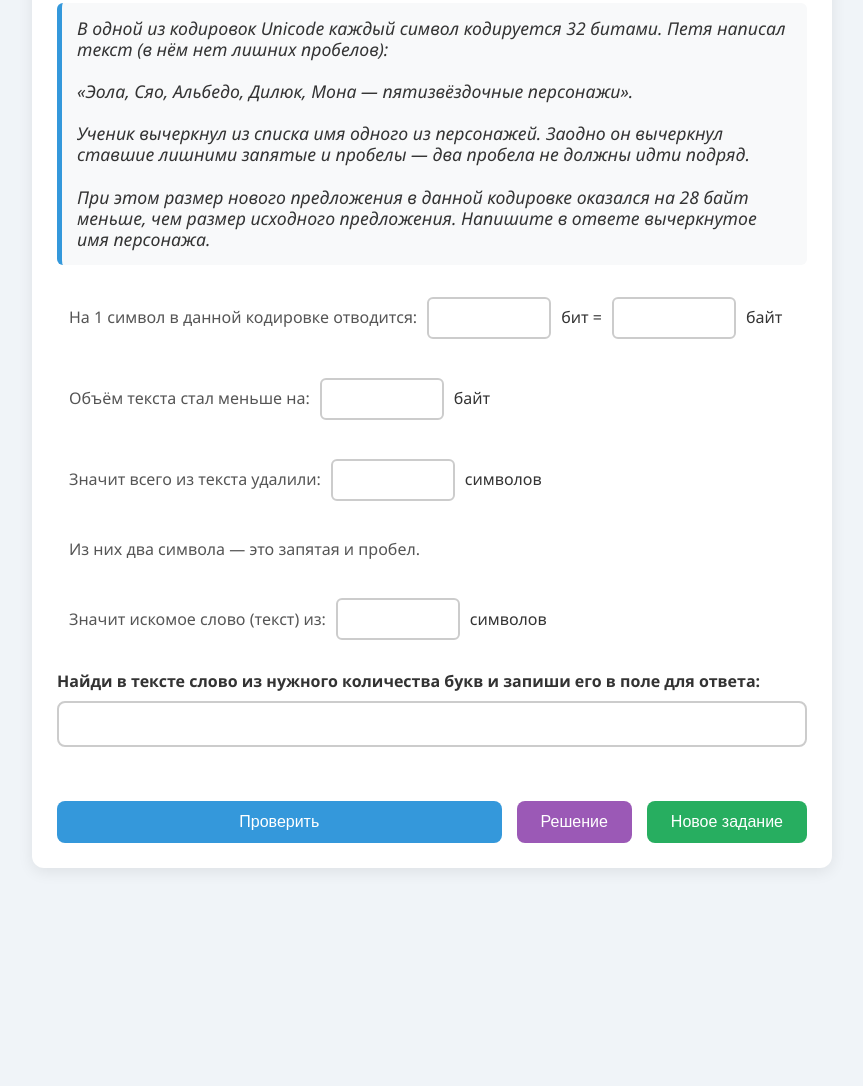
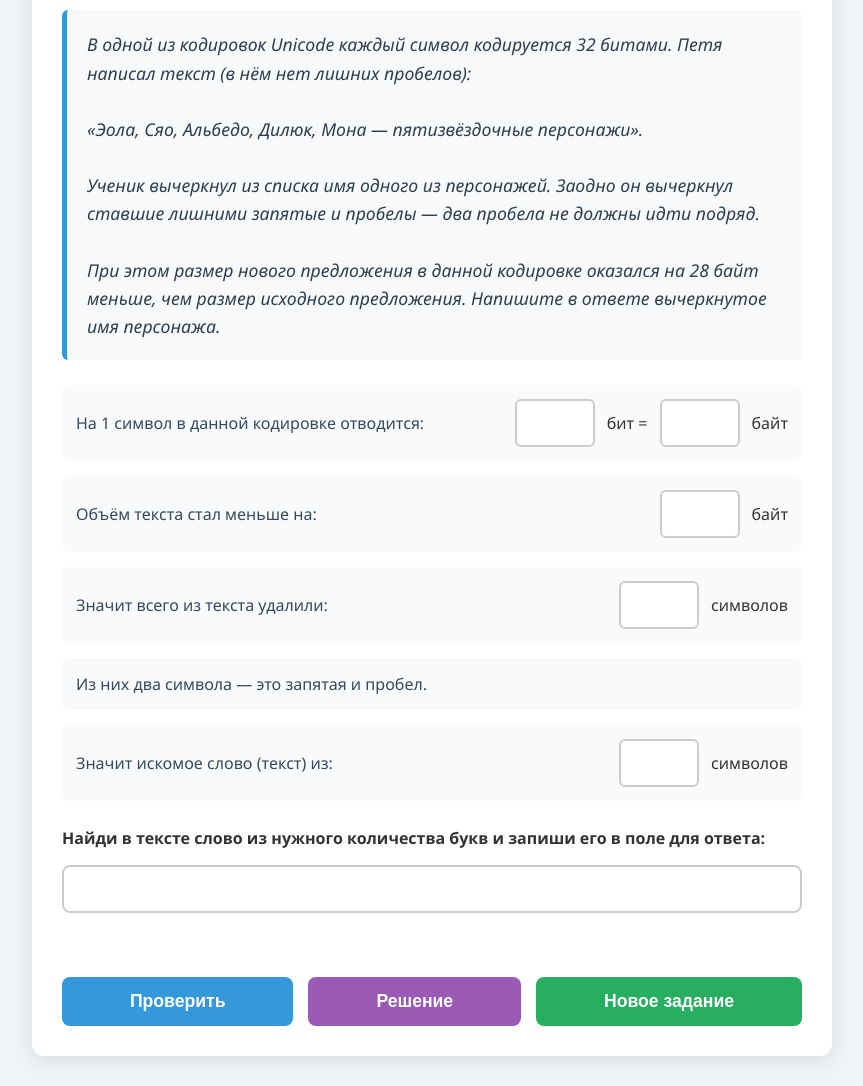
Before and after one commit to bistrovagv/gv1, a plain HTML site: page index.html in a window 1280 px wide. Shown: the part 132-1218 px from the top of the page, without its empty margins (208-1071 px from the left). Before the commit the page ends 1040 px from the top, so only its background shows below. Drawn offline with Linux system fonts and the light colour scheme.

Commit message:
Update index.html

```diff
--- a/index.html
+++ b/index.html
@@ -5,148 +5,243 @@
     <meta name="viewport" content="width=device-width, initial-scale=1.0">
     <title>ОГЭ Информатика. Задание №1</title>
     <style>
+        * {
+            box-sizing: border-box;
+        }
+
         body {
             font-family: 'Segoe UI', Tahoma, Geneva, Verdana, sans-serif;
-            line-height: 1.2;
-            max-width: 800px;
-            margin: 20px auto;
-            padding: 20px;
+            line-height: 1.5;
+            margin: 0;
+            padding: 30px;
             background-color: #f0f4f8;
             color: #333;
+            display: flex;
+            align-items: flex-start;
+            justify-content: center;
+            min-height: 100vh;
+            overflow-x: hidden;
         }
+
         .card {
             background: white;
-            padding: 25px;
+            padding: 30px;
             border-radius: 12px;
-            box-shadow: 0 4px 15px rgba(0,0,0,0.08);
+            box-shadow: 0 4px 20px rgba(0,0,0,0.1);
+            width: 100%;
+            max-width: 800px; /* Увеличено для широких экранов ПК */
+            margin: 0 auto;
         }
+
         h1 {
             color: #2c3e50;
             text-align: center;
-            margin-bottom: 10px;
+            margin-bottom: 20px;
+            font-size: 1.8em; /* Увеличено */
         }
+
         .task-text {
-            font-size: 1.1em;
-            margin-bottom: 20px;
+            font-size: 1.1em; /* Увеличено */
+            margin-bottom: 25px;
             white-space: pre-wrap;
+            word-break: break-word;
+            overflow-wrap: anywhere;
             background-color: #f8f9fa;
-            padding: 15px;
+            padding: 20px;
             border-left: 5px solid #3498db;
             border-radius: 6px;
             font-style: italic;
-            min-height: 120px;
+            line-height: 1.6;
+            color: #2c3e50;
+            -webkit-text-fill-color: #2c3e50;
+            font-weight: 400;
+            user-select: text;
+            width: 100%;
+            max-width: 740px; /* Текст теперь может быть очень широким */
+            margin-left: auto;
+            margin-right: auto;
         }
+
         .steps-container {
             display: grid;
-            gap: 15px;
-            margin-bottom: 20px;
+            gap: 15px; /* Увеличено */
+            margin-bottom: 25px;
         }
+
         .step-row {
             display: flex;
             align-items: center;
-            gap: 10px;
-            padding: 12px;
+            gap: 12px; /* Увеличено */
+            padding: 14px; /* Увеличено */
             border-radius: 8px;
             transition: background-color 0.3s;
+            flex-wrap: wrap;
+            background-color: #f9fafb; /* Легкий фон для каждой строки */
         }
+
         .step-row.correct {
             background-color: #e8f5e9;
             border: 1px solid #4caf50;
         }
+
         .step-row.incorrect {
             background-color: #ffebee;
             border: 1px solid #f44336;
         }
+
         .step-row input {
-            width: 100px;
-            padding: 10px;
-            font-size: 1em;
+            width: 80px; /* Увеличено для ПК */
+            padding: 12px;
+            font-size: 1.1em;
             text-align: center;
             border: 2px solid #ccc;
             border-radius: 6px;
             transition: border-color 0.3s;
+            flex-shrink: 0;
+            height: 48px;
         }
+
         .step-row input:focus {
             outline: none;
             border-color: #3498db;
+            box-shadow: 0 0 0 3px rgba(52, 152, 219, 0.2);
         }
+
         .step-label {
-            min-width: 220px;
             font-weight: 500;
-            color: #555;
+            color: #34495e;
+            flex-grow: 1;
+            min-width: 240px; /* Увеличено */
         }
+
         .controls {
             display: flex;
+            flex-direction: row;
             gap: 15px;
-            margin-top: 20px;
-            flex-wrap: wrap;
+            margin-top: 25px;
         }
+
         button {
-            padding: 12px 24px;
-            font-size: 1em;
+            padding: 14px 20px;
+            font-size: 1.1em;
             border: none;
             border-radius: 8px;
             cursor: pointer;
-            transition: transform 0.2s, background-color 0.2s;
-            font-weight: 500;
+            transition: transform 0.2s, background-color 0.2s, box-shadow 0.2s;
+            font-weight: 600;
+            flex-grow: 1;
         }
+
         button:hover {
             transform: translateY(-2px);
+            box-shadow: 0 4px 12px rgba(0,0,0,0.15);
         }
+
         #checkBtn {
             background-color: #3498db;
             color: white;
-            flex-grow: 1;
         }
+
         #checkBtn:hover {
             background-color: #2980b9;
         }
+
         #solutionBtn {
             background-color: #9b59b6;
             color: white;
         }
+
         #solutionBtn:hover {
             background-color: #8e44ad;
         }
+
         #newTaskBtn {
             background-color: #27ae60;
             color: white;
         }
+
         #newTaskBtn:hover {
             background-color: #1e8449;
         }
+
         #answerField {
-            padding: 12px;
-            font-size: 1em;
+            padding: 14px;
+            font-size: 1.1em;
             border: 2px solid #ccc;
             border-radius: 8px;
             width: 100%;
             box-sizing: border-box;
-            margin-top: 10px;
+            margin-top: 15px;
             text-transform: uppercase;
+            height: 48px;
         }
+
         #answerField.correct {
             border-color: #4caf50;
             background-color: #e8f5e9;
         }
+
         #answerField.incorrect {
             border-color: #f44336;
             background-color: #ffebee;
         }
+
         .feedback {
-            margin-top: 10px;
-            font-weight: bold;
+            margin-top: 15px;
+            font-weight: 600;
             min-height: 24px;
             text-align: center;
+            font-size: 1.1em;
         }
+
         .feedback.success {
             color: #27ae60;
         }
+
         .feedback.error {
             color: #c0392b;
         }
+
         .hidden {
             display: none;
+        }
+
+        /* Адаптация для планшетов (от 576px) */
+        @media (max-width: 575.98px) {
+            body {
+                padding: 15px;
+            }
+            .card {
+                padding: 20px;
+                max-width: 500px; /* На мобильных экран уже */
+            }
+            h1 {
+                font-size: 1.4em;
+            }
+            .task-text {
+                font-size: 1em;
+                max-width: 100%;
+                padding: 15px;
+            }
+            .step-row input {
+                width: 60px;
+                height: 44px;
+                padding: 10px;
+                font-size: 1em;
+            }
+            .step-label {
+                min-width: 180px;
+            }
+            .controls {
+                flex-direction: column;
+            }
+            button {
+                padding: 12px;
+                font-size: 1em;
+            }
+            .feedback {
+                font-size: 0.95em;
+            }
         }
     </style>
 </head>
@@ -176,7 +271,7 @@
             <span class="step-label">Из них два символа — это запятая и пробел. </span>
         </div>
         <div class="step-row" id="step5">
-	    <span class="step-label"> Значит искомое слово (текст) из:</span>
+            <span class="step-label">Значит искомое слово (текст) из:</span>
             <input type="text" id="ans5" maxlength="3"> символов
         </div>
     </div>
@@ -196,7 +291,6 @@
 </div>
 
 <script>
-    // Новые актуальные задания (источник: банк ФИПИ, Инфоурок, Решу ОГЭ)
     const tasks = [
         {
             text: `В одной из кодировок Unicode каждый символ кодируется 32 битами. Петя написал текст (в нём нет лишних пробелов):
@@ -249,12 +343,16 @@
         document.querySelectorAll('.step-row').forEach(row => {
             row.classList.remove('correct', 'incorrect');
         });
+
         document.querySelectorAll('.steps-container input').forEach(input => {
             input.value = '';
             input.disabled = false;
         });
+
         document.getElementById('answerField').value = '';
         document.getElementById('answerField').classList.remove('correct', 'incorrect');
+        document.getElementById('answerField').disabled = false;
+
         document.getElementById('feedback').textContent = '';
         document.getElementById('feedback').className = 'feedback';
 
@@ -307,7 +405,7 @@
         if (allCorrect) {
             feedback.textContent = 'Всё верно! Ответ сохранен.';
             feedback.className = 'feedback success';
-            document.querySelectorAll('.steps-container input, #answerField').forEach(input => input.disabled = true);
+            document.querySelectorAll('.steps-container input').forEach(input => input.disabled = true);
         } else {
             feedback.textContent = 'Есть ошибки. Проверьте вычисления.';
             feedback.className = 'feedback error';
```
